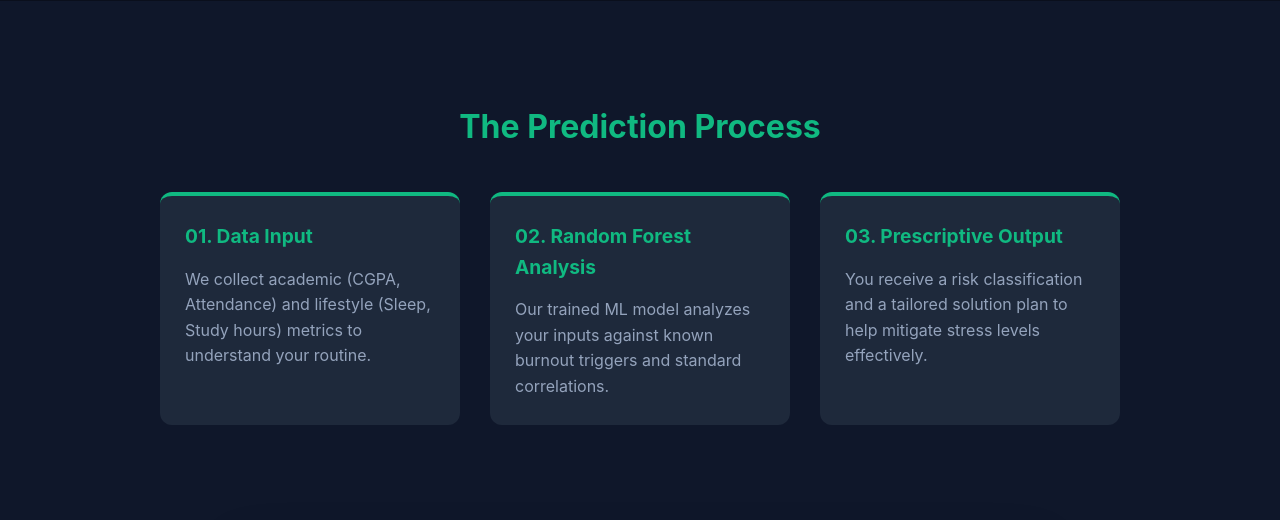
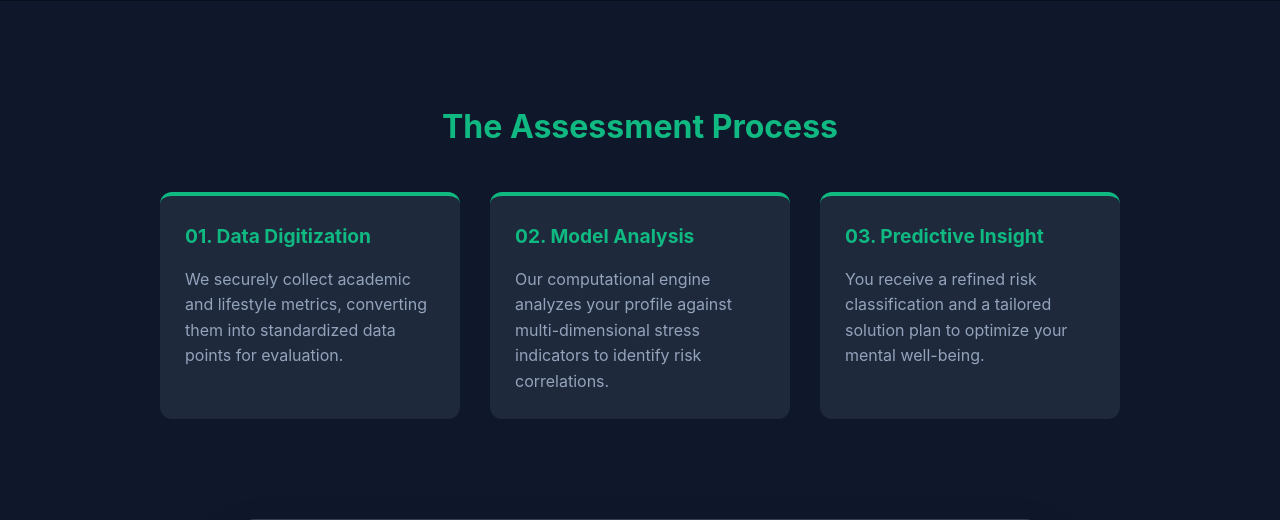
Before and after one commit to swastikapramanik06-art/STUDENT-BURNOUT-RISK-PREDICTOR-AND-ADVISOR, a Django app: page /accounts/dashboard/ in a window 1280 px wide. Shown: the part 756-1276 px from the top of the page. Run offline with Django 5.2, Linux system fonts and the light colour scheme; the visitor is signed in with stand-in values (Sample User, id 1).

Commit message:
updated dashboard and views

```diff
--- a/accounts/templates/accounts/dashboard.html
+++ b/accounts/templates/accounts/dashboard.html
@@ -144,19 +144,19 @@
     </section>
 
     <section id="process" style="max-width: 1000px; margin: 80px auto; padding: 20px;">
-        <h2 style="text-align: center; color: #10b981; margin-bottom: 40px; font-size: 2rem;">The Prediction Process</h2>
+    <h2 style="text-align: center; color: #10b981; margin-bottom: 40px; font-size: 2rem;">The Assessment Process</h2>
     <div style="display: grid; grid-template-columns: repeat(auto-fit, minmax(280px, 1fr)); gap: 30px;">
         <div class="process-card">
-                <h3 style="color: #10b981;">01. Data Input</h3>
-                <p style="color: #94a3bc;">We collect academic (CGPA, Attendance) and lifestyle (Sleep, Study hours) metrics to understand your routine.</p>
+            <h3 style="color: #10b981;">01. Data Digitization</h3>
+            <p style="color: #94a3bc;">We securely collect academic and lifestyle metrics, converting them into standardized data points for evaluation.</p>
         </div>
         <div class="process-card">
-                <h3 style="color: #10b981;">02. Random Forest Analysis</h3>
-                <p style="color: #94a3bc;">Our trained ML model analyzes your inputs against known burnout triggers and standard correlations.</p>
+            <h3 style="color: #10b981;">02. Model Analysis</h3>
+            <p style="color: #94a3bc;">Our computational engine analyzes your profile against multi-dimensional stress indicators to identify risk correlations.</p>
         </div>
         <div class="process-card">
-                <h3 style="color: #10b981;">03. Prescriptive Output</h3>
-                <p style="color: #94a3bc;">You receive a risk classification and a tailored solution plan to help mitigate stress levels effectively.</p>
+            <h3 style="color: #10b981;">03. Predictive Insight</h3>
+            <p style="color: #94a3bc;">You receive a refined risk classification and a tailored solution plan to optimize your mental well-being.</p>
         </div>
     </div>
 </section>
--- a/accounts/views.py
+++ b/accounts/views.py
@@ -51,7 +51,7 @@ def dashboard_view(request):
 
     if request.method == 'POST':
         try:
-
+            # 1. Extraction of input parameters
             age = float(request.POST.get('age', 20))
             gender_str = request.POST.get('gender')
             gender = 1 if gender_str == 'male' else 0
@@ -63,7 +63,6 @@ def dashboard_view(request):
             pressure = 5 if pressure_str == 'yes' else 1
             anxiety_str = request.POST.get('anxiety')
             anxiety = 5 if anxiety_str == 'yes' else 1
-
 
             input_dict = {
                 'age': age, 'gender': gender, 'course': 1, 'year': 3,
@@ -78,6 +77,7 @@ def dashboard_view(request):
 
             df = pd.DataFrame([input_dict])
             df = df[FEATURES]
+
             if MODEL and SCALER:
 
                 scaled_data = SCALER.transform(df)
@@ -85,37 +85,34 @@ def dashboard_view(request):
 
                 if prediction == 2:
                     risk_result, color_class = "High", "high-risk"
-                    solutions.append("🔴 **Priority:** Immediate intervention required. Please speak with an academic counselor.")
+                    solutions.append("🔴 **Immediate Priority:** Model indicators suggest a critical strain level. Professional counseling is advised.")
                 elif prediction == 1:
                     risk_result, color_class = "Moderate", "mod-risk"
-                    solutions.append("🟡 **Action:** You are showing signs of stress. Schedule a mandatory rest day this weekend.")
+                    solutions.append("🟡 **Advisory:** Analysis shows rising stress markers. Implementing a structured recovery day is recommended.")
                 else:
                     risk_result, color_class = "Low", "low-risk"
-                    solutions.append("🟢 **Healthy:** You are managing well! Keep maintaining this balance.")
+                    solutions.append("🟢 **Optimal Balance:** Analytical engine confirms stable well-being. Continue your current routine.")
 
                 if sleep_hrs < 6:
-                    solutions.append("😴 **Sleep Alert:** You're below 6 hours. Lack of REM sleep significantly increases anxiety.")
+                    solutions.append("😴 **Restorative Sleep:** Current sleep patterns are below the cognitive threshold. Aim for 7+ hours.")
 
                 if study_hrs > 9:
-                    solutions.append("📚 **Study Habit:** High study hours detected. Practice the 50/10 Pomodoro rule to prevent brain fog.")
+                    solutions.append("📚 **Strategic Recovery:** High concentration periods detected. Use the 50/10 rule to sustain focus.")
 
                 if pressure_str == 'yes' or anxiety_str == 'yes':
-                    solutions.append("🧘 **Wellness:** Try 5 minutes of mindful breathing twice a day to lower cortisol levels.")
+                    solutions.append("🧘 **Wellness Pulse:** Analysis suggests high cortisol triggers. Practice 5 minutes of focused breathing.")
 
             else:
-                messages.error(request, "ML Model assets are not loaded. Contact admin.")
+                messages.error(request, "Analytical Engine assets are currently unavailable.")
 
         except Exception as e:
-            messages.error(request, f"Calculation Error: {e}")
-
+            messages.error(request, f"Processing Error: {e}")
 
     return render(request, 'accounts/dashboard.html', {
         'risk_result': risk_result,
         'color_class': color_class,
         'solutions': solutions
     })
-
-
 def logout_view(request):
     logout(request)
     return redirect('login')
```
Lines whose indentation alone changed are shown as unchanged.
